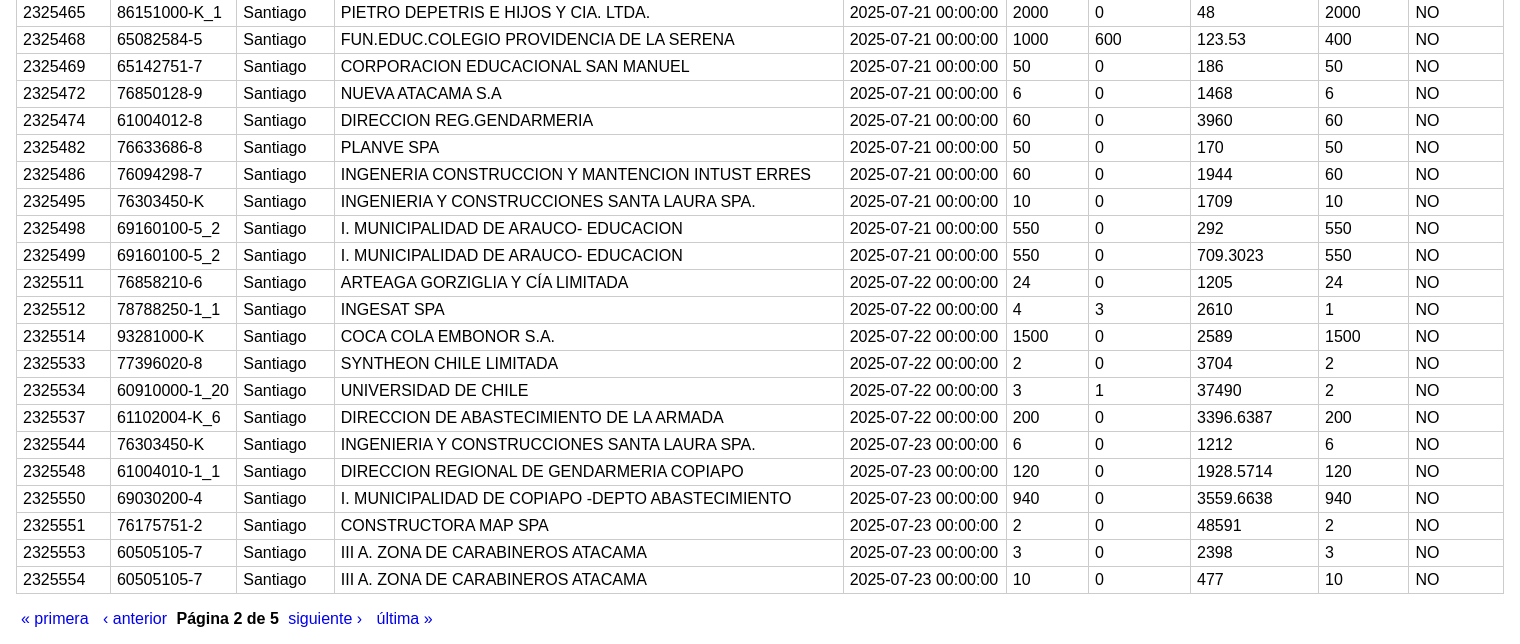
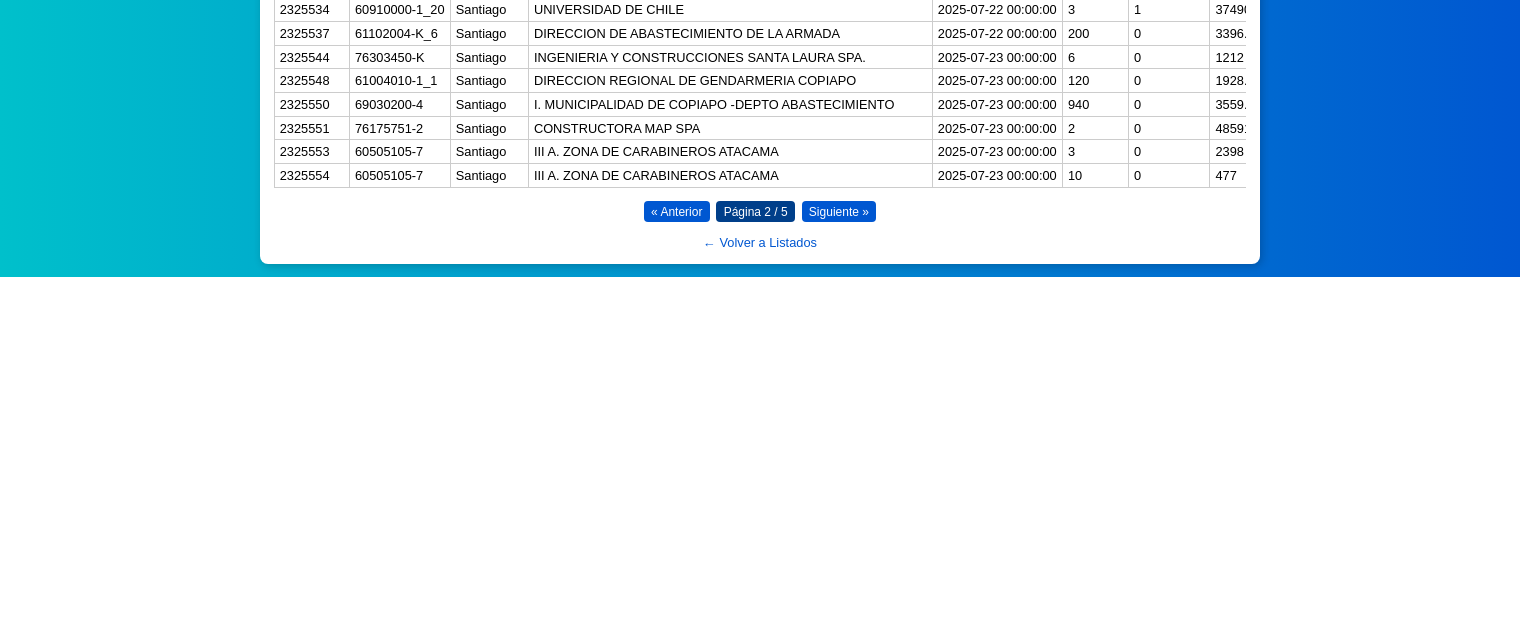
Before and after one commit to redofficeia-code/rima_v1, a Flask app: page /listados/nv?page=2 in a window 1520 px wide. Shown: the part 2280-2924 px from the top of the page. After the commit the page ends 2557 px from the top, so only its background shows below. Run offline with Flask 3, Linux system fonts and the light colour scheme.

Commit message:
html fixed

```diff
--- a/templates/listado_nv.html
+++ b/templates/listado_nv.html
@@ -1,28 +1,100 @@
-<!DOCTYPE HTML PUBLIC "-//W3C//DTD HTML 4.01 Transitional//EN"
-    "http://www.w3.org/TR/html4/loose.dtd">
+<!DOCTYPE HTML PUBLIC "-//W3C//DTD HTML 4.01 Transitional//EN">
 <html lang="es">
 <head>
-  <meta http-equiv="Content-Type" content="text/html; charset=UTF-8">
+  <meta http-equiv="Content-Type" content="text/html; charset=utf-8">
+  <meta name="viewport" content="width=device-width, initial-scale=1.0">
   <title>Notas de Venta Pendientes</title>
   <style>
-    body { font-family: sans-serif; margin: 1em; }
-    table { border-collapse: collapse; width: 100%; }
-    th, td { border: 1px solid #ccc; padding: 4px 6px; white-space: nowrap; }
-    th { background-color: #0b6c5d; color: white; }
-    .pagination { margin-top: 1em; }
-    .pagination a { margin: 0 5px; text-decoration: none; }
-    .current { font-weight: bold; }
+    *, *::before, *::after { box-sizing: border-box; }
+
+    body {
+      margin: 0; padding: 0;
+      font-family: sans-serif;
+      color: black;
+      background: #00c0cb;
+      background: linear-gradient(to right, #00c0cb, #0057d1);
+      text-align: center;
+    }
+
+    .container {
+      width: 95%;
+      max-width: 1000px;
+      margin: 1em auto;
+      background: white;
+      color: #333;
+      border-radius: 8px;
+      padding: 1em;
+      box-shadow: 2px 2px 8px rgba(0,0,0,0.2);
+      font-size: 0.85rem;
+    }
+
+    h1 {
+      margin-top: 0;
+    }
+
+    .table-wrap {
+      overflow-x: auto;
+      margin-top: 1em;
+    }
+
+    table {
+      border-collapse: collapse;
+      width: 100%;
+      font-size: 0.8rem;
+    }
+
+    th, td {
+      border: 1px solid #ccc;
+      padding: 0.3em 0.4em;
+      text-align: left;
+      white-space: nowrap;
+    }
+
+    th {
+      background: #eee;
+    }
+
+    .pager {
+      display: flex;
+      justify-content: center;
+      gap: .5em;
+      margin-top: 1em;
+    }
+
+    .pager a {
+      padding: .3em .6em;
+      background: #0057d1;
+      color: white;
+      text-decoration: none;
+      border-radius: 4px;
+      font-size: 0.75rem;
+    }
+
+    .pager .current {
+      padding: .3em .6em;
+      background: #003f8a;
+      color: white;
+      border-radius: 4px;
+      font-size: 0.75rem;
+    }
+
+    .back {
+      display: inline-block;
+      margin-top: 1em;
+      color: #0057d1;
+      text-decoration: none;
+      font-size: 0.8rem;
+    }
   </style>
 </head>
 <body>
-  <a href="{{ url_for('index') }}" style="display:inline-block;margin-bottom:1em;background:#0057d1;color:white;padding:0.5em 1em;border-radius:8px;text-decoration:none;">Inicio</a>
+  <div class="container">
     <h1>Notas de Venta Pendientes</h1>
 
     {% with msgs = get_flashed_messages(with_categories=true) %}
       {% if msgs %}
         {% for cat, msg in msgs %}
-        <div style="border-left:5px solid {% if cat=='error' %}red{% elif cat=='warning' %}orange{% else %}green{% endif %};
-                    padding:0.5em; margin-bottom:1em;">
+          <div style="border-left:5px solid {% if cat=='error' %}red{% elif cat=='warning' %}orange{% else %}green{% endif %}; padding:0.5em; margin-bottom:1em;">
             {{ msg }}
           </div>
         {% endfor %}
@@ -32,10 +104,10 @@
     {% if not ordenes %}
       <p>No hay notas de venta pendientes para mostrar.</p>
     {% else %}
+      <div class="table-wrap">
         <table>
           <thead>
             <tr>
-          {# Usamos la lista `columns` en lugar de las keys del primer registro #}
               {% for col in columns %}
                 <th>{{ col }}</th>
               {% endfor %}
@@ -51,18 +123,22 @@
             {% endfor %}
           </tbody>
         </table>
+      </div>
 
-    <div class="pagination">
+      {% if total_pages > 1 %}
+        <div class="pager">
           {% if page > 1 %}
-        <a href="{{ url_for('listado_nv', page=1) }}">&laquo; primera</a>
-        <a href="{{ url_for('listado_nv', page=page-1) }}">&lsaquo; anterior</a>
+            <a href="{{ url_for('listado_nv', page=page-1) }}">« Anterior</a>
           {% endif %}
-      <span class="current">Página {{ page }} de {{ total_pages }}</span>
+          <span class="current">Página {{ page }} / {{ total_pages }}</span>
           {% if page < total_pages %}
-        <a href="{{ url_for('listado_nv', page=page+1) }}">siguiente &rsaquo;</a>
-        <a href="{{ url_for('listado_nv', page=total_pages) }}">última &raquo;</a>
+            <a href="{{ url_for('listado_nv', page=page+1) }}">Siguiente »</a>
           {% endif %}
         </div>
       {% endif %}
+    {% endif %}
+
+    <a href="{{ url_for('listados') }}" class="back">← Volver a Listados</a>
+  </div>
 </body>
 </html>
```
Lines whose indentation alone changed are shown as unchanged.
